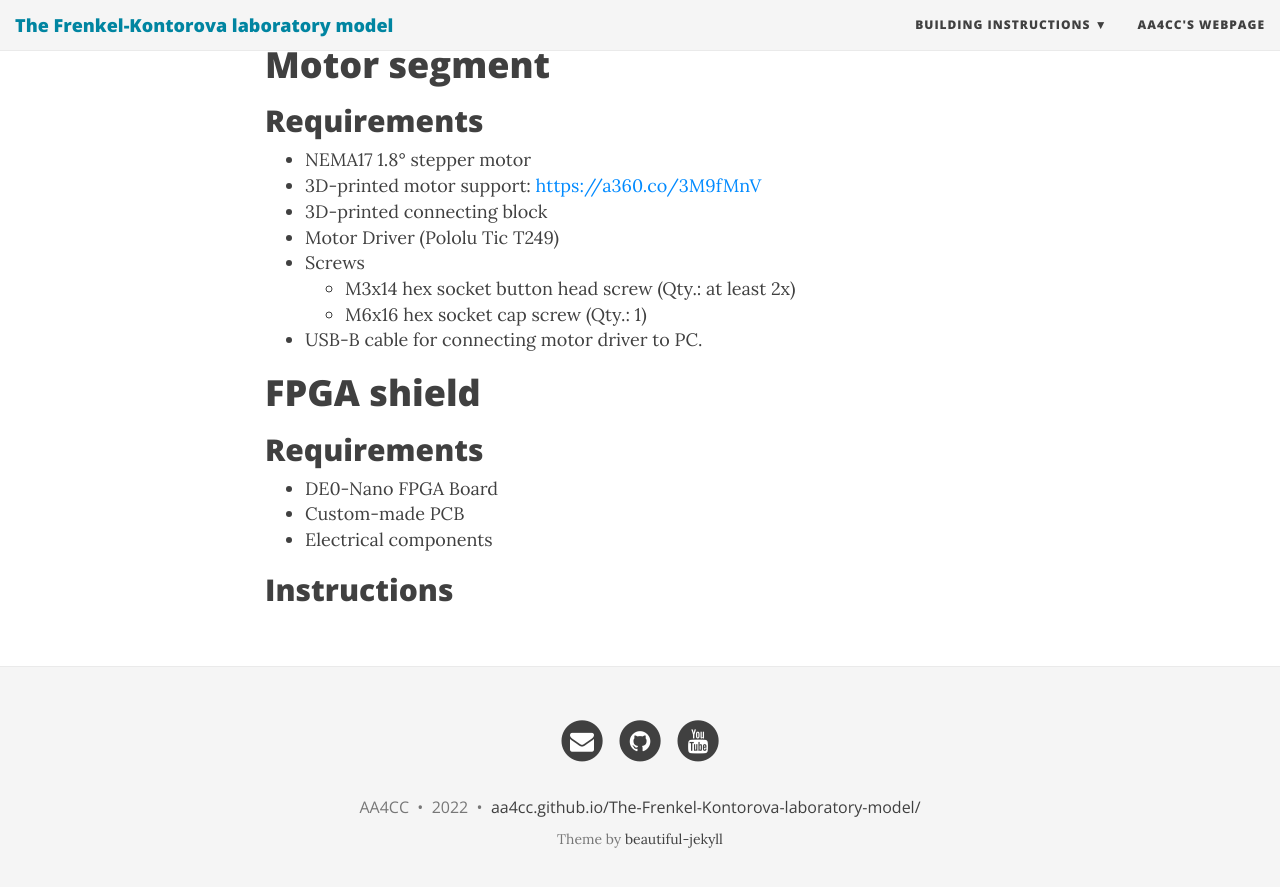
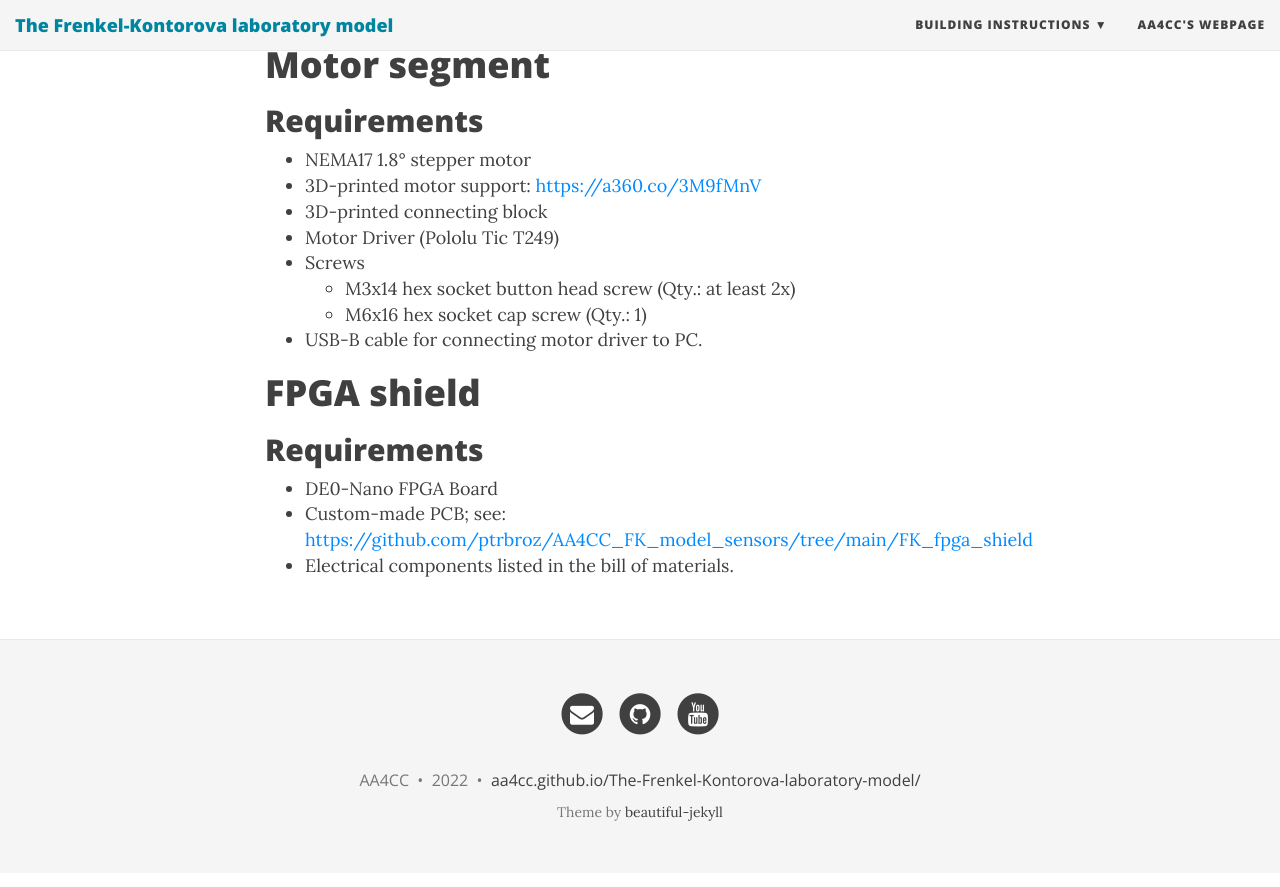
Before and after one commit to aa4cc/The-Frenkel-Kontorova-laboratory-model, a Jekyll site: the page built from docs/building-instructions-HW.md, in a window 1280 px wide and 900 px high, scrolled down 2431 px. Shown: the top 887 px of the window. Built offline with Jekyll 4.4.1, drawn with Linux system fonts in a browser that asks for light colours; nearby versions of some CDN libraries; some of the changed text lies outside the part shown.

Commit message:
Adding additional resources.

```diff
--- a/docs/building-instructions-HW.md
+++ b/docs/building-instructions-HW.md
@@ -84,7 +84,5 @@ The pendulum segment is designed as a combination of off-the-shelf and 3D-printe
 # FPGA shield
 ## Requirements
 - DE0-Nano FPGA Board
-- Custom-made PCB
-- Electrical components
-
-## Instructions
+- Custom-made PCB; see: <https://github.com/ptrbroz/AA4CC_FK_model_sensors/tree/main/FK_fpga_shield>
+- Electrical components listed in the bill of materials.
```
Also changed, not shown: other parts of docs/building-instructions-HW.md (+1 -1 lines), docs/bill-of-materials.md (+0 -1 lines), docs/building-instructions-SW.md (+3 -1 lines).
